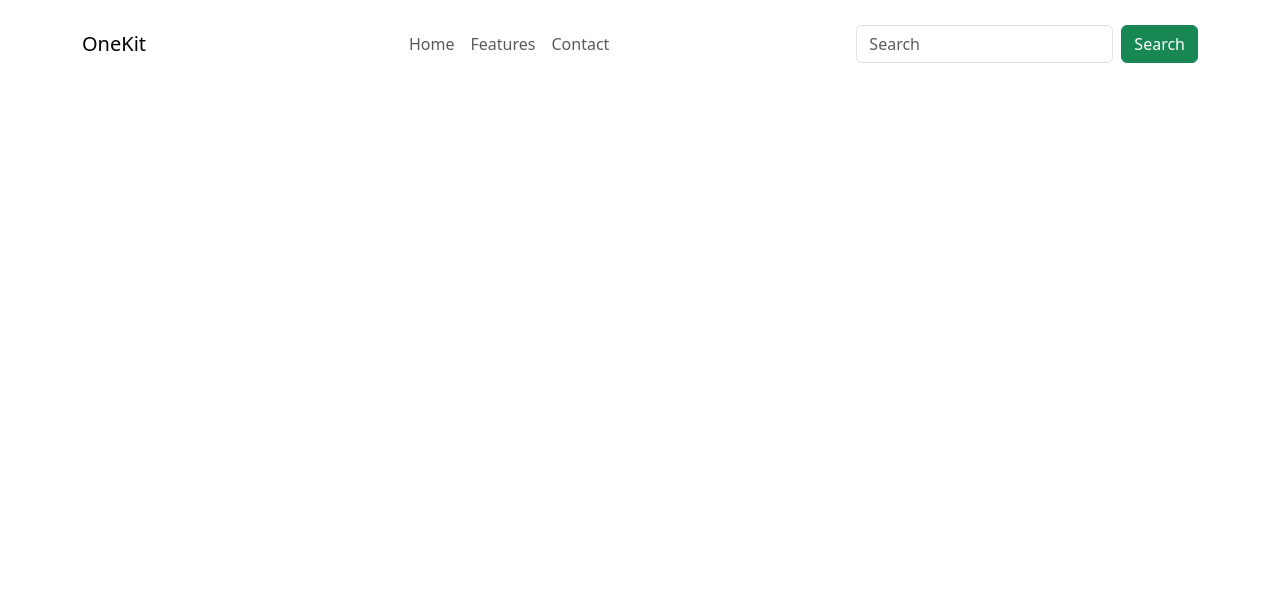
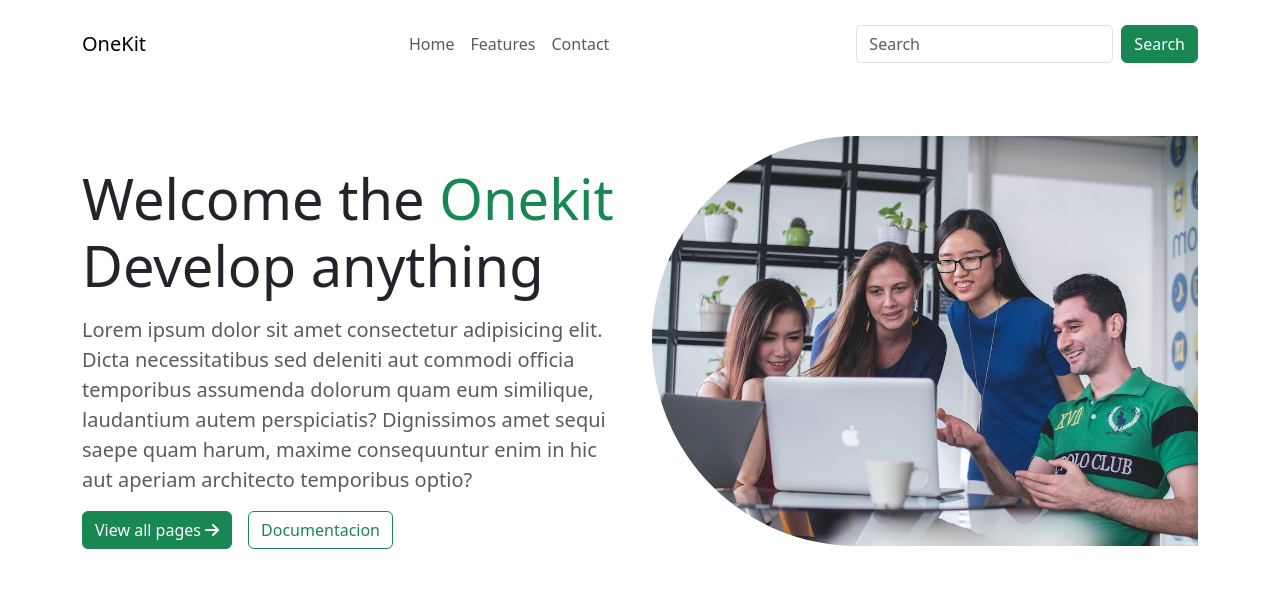
Before and after one commit to pablosnhz/landing-page-05, a plain HTML site: page index.html in a window 1280 px wide. Drawn offline with nearby package versions, Linux system fonts and the light colour scheme.

Commit message:
showcase

```diff
--- a/index.html
+++ b/index.html
@@ -36,7 +36,27 @@
     </div>
 </nav>
 
-<!-- showcase -->
+<!-- SHOWCASE -->
+    <div class="showcase container mt-5">
+        <div class="row">
+            <div class="col-md-6 d-flex flex-column justify-content-center pb-3">
+                <h1 class="display-4 mb-3 fw-3">
+                    Welcome the <span class="text-success">Onekit</span> <br>
+                    Develop anything
+                </h1>
+            <p class="lead text-muted">
+                Lorem ipsum dolor sit amet consectetur adipisicing elit. Dicta necessitatibus sed deleniti aut commodi officia temporibus assumenda dolorum quam eum similique, laudantium autem perspiciatis? Dignissimos amet sequi saepe quam harum, maxime consequuntur enim in hic aut aperiam architecto temporibus optio?
+            </p>
+                <div class="d-flex gap-3">
+                    <button class="btn btn-success">View all pages <i class="fas fa-arrow-right"></i></button>
+                    <button class="btn btn-outline-success">Documentacion</button>
+                </div>
+            </div>
+            <div class="col-md-6 pb-5 d-none d-md-block">
+                <img src="showcase.jpg" class="img-fluid rounded-start-pill" alt="">
+            </div>
+        </div>
+    </div>
 
 
     <script src="https://cdn.jsdelivr.net/npm/bootstrap@5.3.2/dist/js/bootstrap.bundle.min.js" integrity="sha384-C6RzsynM9kWDrMNeT87bh95OGNyZPhcTNXj1NW7RuBCsyN/o0jlpcV8Qyq46cDfL" crossorigin="anonymous"></script>
```
